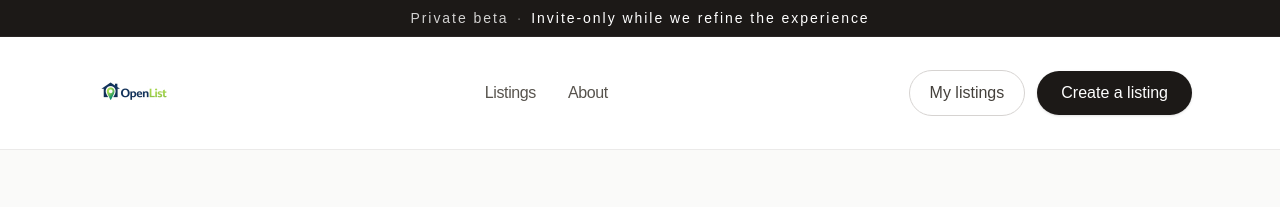
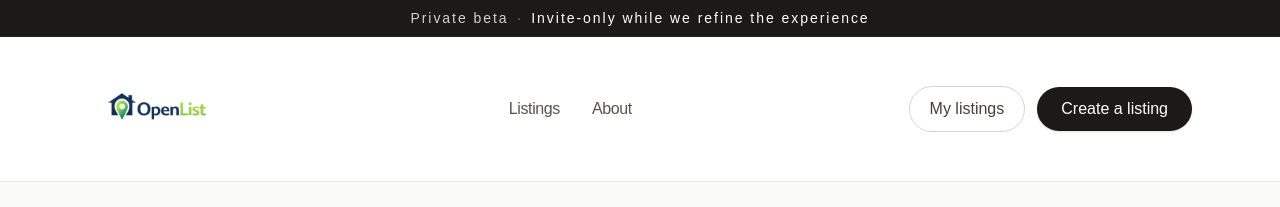
Before and after one commit to danjspg/openlist, a Next.js app: page / in a window 1280 px wide. Shown: the top 207 px of the page. Built offline with nearby package versions, Linux system fonts and the light colour scheme; no server answers; the database is empty.

Commit message:
Test larger header logo with raw image tag

```diff
--- a/app/layout.tsx
+++ b/app/layout.tsx
@@ -1,6 +1,5 @@
 import type { Metadata } from "next"
 import Link from "next/link"
-import Image from "next/image"
 import "./globals.css"
 
 export const metadata: Metadata = {
@@ -25,8 +24,6 @@ export default function RootLayout({
   return (
     <html lang="en">
       <body className="bg-stone-50 text-stone-900">
-
-        {/* Private Beta Banner */}
         <div className="border-b border-stone-800 bg-stone-900 text-white">
           <div className="mx-auto max-w-6xl px-4 py-2 text-center text-xs font-medium tracking-[0.14em] sm:px-6 sm:text-sm">
             <span className="opacity-80">Private beta</span>
@@ -35,25 +32,17 @@ export default function RootLayout({
           </div>
         </div>
 
-        {/* Header */}
         <header className="sticky top-0 z-50 border-b border-stone-200/80 bg-white/90 backdrop-blur-md">
           <div className="mx-auto max-w-6xl px-4 sm:px-6">
-
             <div className="flex items-center justify-between gap-4 py-5 sm:py-6">
-
-              {/* Updated Logo */}
               <Link href="/" className="flex shrink-0 items-center">
-                <Image
+                <img
                   src="/logo-header.png"
                   alt="OpenList"
-                  width={320}
-                  height={90}
-                  className="h-14 w-auto sm:h-16"
-                  priority
+                  className="block h-20 w-auto max-w-none sm:h-24"
                 />
               </Link>
 
-              {/* Desktop nav */}
               <nav className="hidden items-center gap-8 md:flex">
                 {navItems.map((item) => (
                   <Link
@@ -67,7 +56,6 @@ export default function RootLayout({
                 ))}
               </nav>
 
-              {/* Right actions */}
               <div className="hidden items-center gap-3 md:flex">
                 <Link
                   href="/my-listings"
@@ -85,7 +73,6 @@ export default function RootLayout({
               </div>
             </div>
 
-            {/* Mobile nav */}
             <div className="flex items-center gap-5 overflow-x-auto border-t border-stone-200/70 py-3 text-[15px] md:hidden">
               <Link
                 href="/listings"
@@ -120,11 +107,9 @@ export default function RootLayout({
 
         {children}
 
-        {/* Footer */}
         <footer className="mt-16 border-t border-stone-200 bg-white">
           <div className="mx-auto max-w-6xl px-4 py-10 sm:px-6">
             <div className="grid gap-10 md:grid-cols-2">
-
               <div>
                 <p className="text-sm font-semibold tracking-tight text-stone-900">
                   OpenList
@@ -166,7 +151,6 @@ export default function RootLayout({
             </div>
           </div>
         </footer>
-
       </body>
     </html>
   )
```
